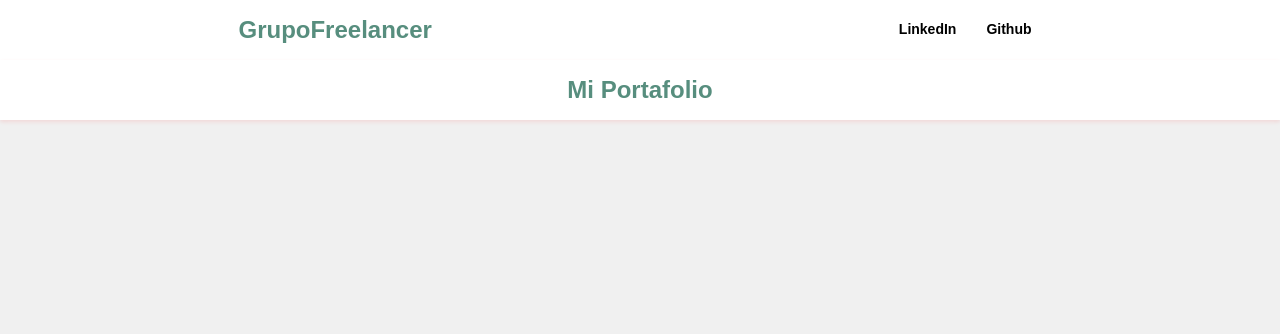
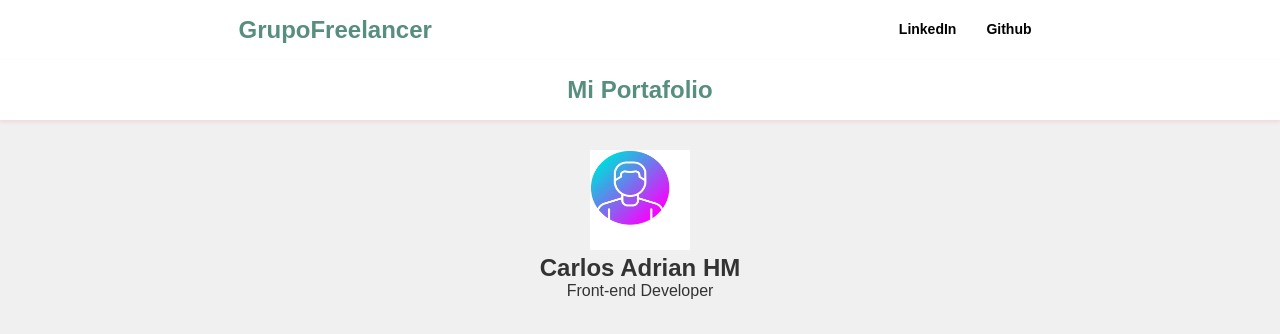
Before and after one commit to CHARLES-21-PR/PortafolioFreelancer, a React (Vite) app: page / in a window 1280 px wide. Shown: the top 334 px of the page. Built offline with nearby package versions, Linux system fonts and the light colour scheme.

Commit message:
avance de tarjeta

```diff
--- a/src/App.css
+++ b/src/App.css
@@ -70,3 +70,8 @@
    text-align: center;
    margin-top: 30px;
 }
+
+.tarjeta-img {
+    width: 100px;
+    height: 100px;
+}
--- a/src/App.jsx
+++ b/src/App.jsx
@@ -3,6 +3,7 @@ import reactLogo from './assets/react.svg'
 import viteLogo from '/vite.svg'
 import Navegation from './Components/Navegation';
 import Tit_comp from './Components/componente_titulo/Tit_comp';
+import Card_comp from './Components/componente_tarjeta/Card_comp';
 import './App.css'
 
 function App() {
@@ -12,6 +13,7 @@ function App() {
     <>
     <Navegation/>
     <Tit_comp />
+    <Card_comp/>
     </>
 
   )
--- a/src/Components/componente_tarjeta/Card_comp.jsx
+++ b/src/Components/componente_tarjeta/Card_comp.jsx
@@ -1,15 +1,18 @@
 
-function Tarjeta() {
+function Card_comp() {
 
     return (
         <div className="tarjeta">
-
+            <img src="/img/perfil.png" className="tarjeta-img" />
+            <h2>Carlos Adrian HM</h2>
+            <p>Front-end Developer</p>
         </div>
 
     );
 
 }
 
+export default Card_comp;
 
 /*const card_comp = ()=>{
     return(
```
Also changed, not shown: public/img/perfil.png (added).
